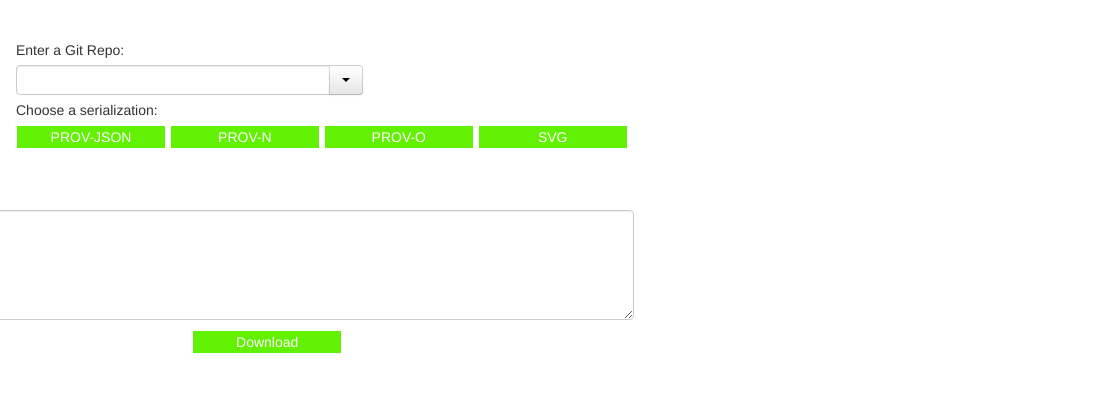
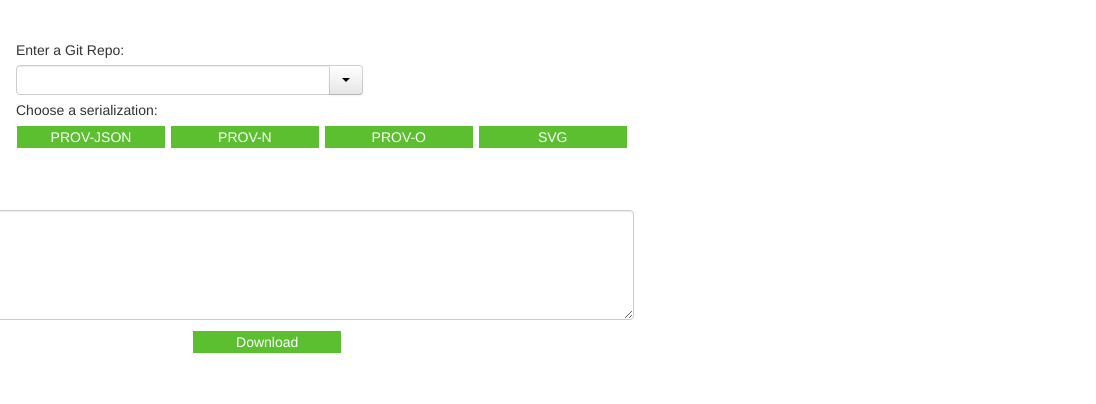
Before and after one commit to IDLabResearch/Git2PROV, a plain HTML site: page public_html/index.html in a window 1280 px wide. Shown: the part 80-484 px from the top of the page, 184-1280 px from the left. Drawn offline with nearby package versions, Linux system fonts and the light colour scheme.

Commit message:
Make buttons same color as logo.

```diff
--- a/public_html/css/git2prov.css
+++ b/public_html/css/git2prov.css
@@ -28,7 +28,7 @@ body {
 }
 .git2provButton {
    color:#FFFFFF;
-   background-color:#62f103;
+   background-color:#5bbf30;
    border-style:solid;
    border-color:#FFFFFF;
    border-width:1px;
```
